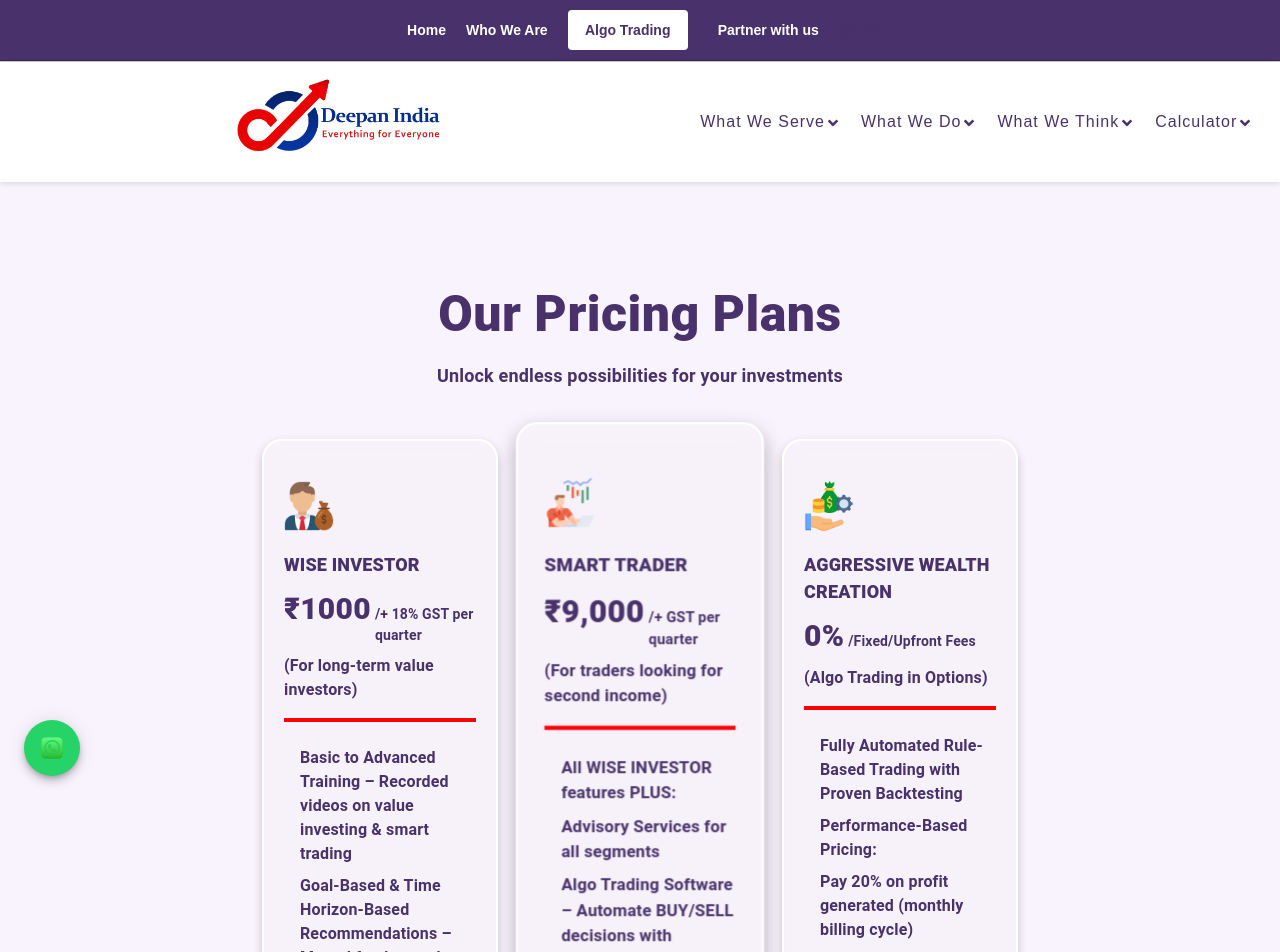
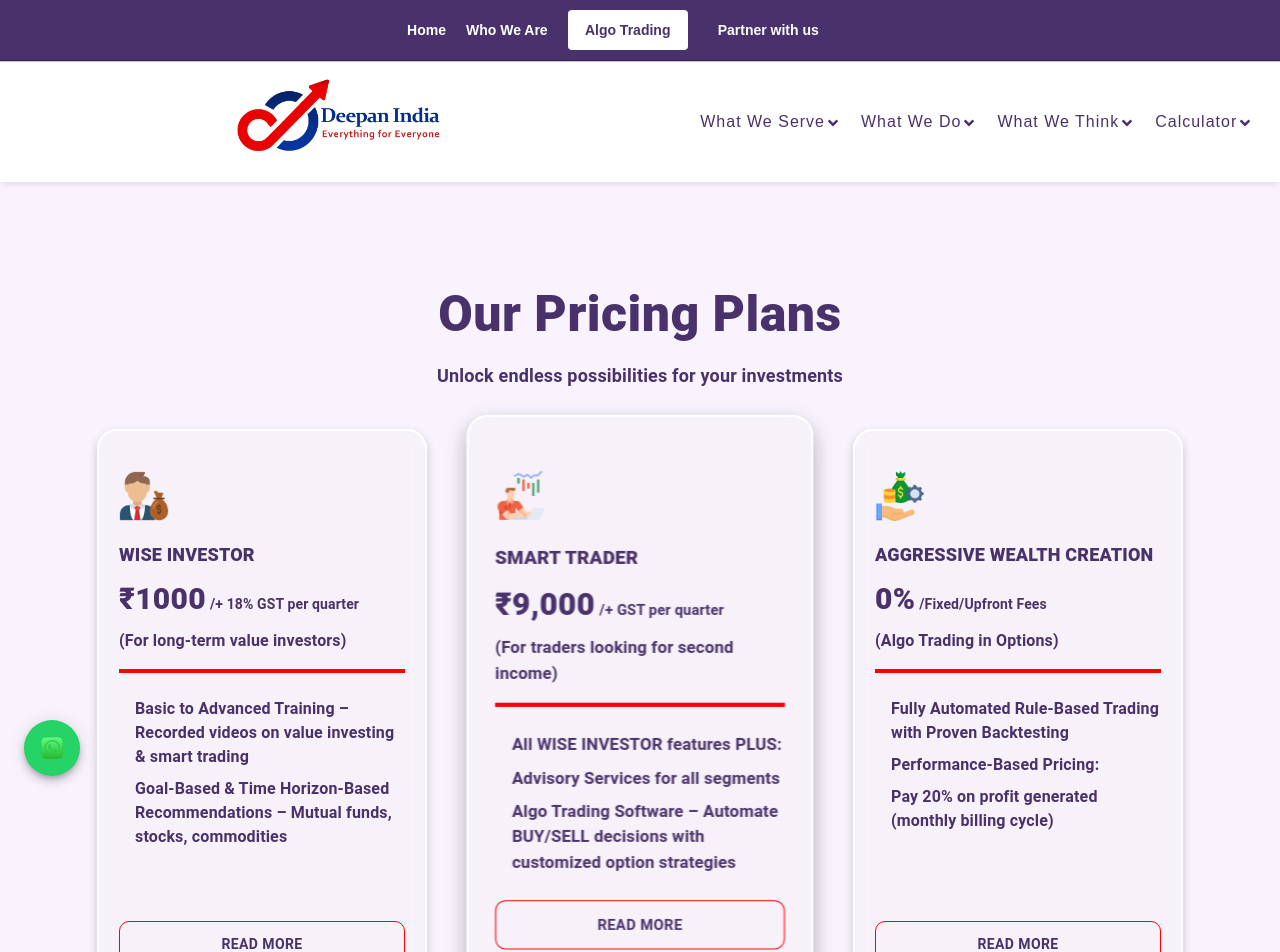
Before and after one commit to Rahulprasada/newdeepanindia, a Next.js app: page /components/pricingplans in a window 1280 px wide. Shown: the top 952 px of the page. Built offline with nearby package versions, Linux system fonts and the light colour scheme; some icons are missing.

Commit message:
pricing card alignment fix

```diff
--- a/src/app/components/pricingplans/PricingCard.js
+++ b/src/app/components/pricingplans/PricingCard.js
@@ -57,9 +57,9 @@ const PricingCard = ({
       sx={{
         // --- CORE LAYOUT ---
         height: "100%",
+        maxHeight:'600px',
         display: "flex",
         flexDirection: "column",
-
         // --- STYLES TRANSLATED FROM STYLED-COMPONENTS ---
         padding: isCenterCard ? { xs: "40px 20px", md: "50px 25px" } : "40px 20px 20px",
         borderRadius: "20px",
--- a/src/app/components/pricingplans/page.js
+++ b/src/app/components/pricingplans/page.js
@@ -1,11 +1,11 @@
 "use client";
 
-import React, { useState } from "react";
+import React from "react";
 import Box from "@mui/material/Box";
 import Container from "@mui/material/Container";
 import Grid from "@mui/material/Grid";
 import Typography from "@mui/material/Typography";
-import PricingCard from "./PricingCard";
+import PricingCard from "./PricingCard"; // Assuming PricingCard is a client component
 import Investor from "../../../assets/investor.png"; // Ensure these paths are correct
 import Trader from "../../../assets/trader.png";
 import Wealth from "../../../assets/wealth-management.png";
@@ -31,8 +31,6 @@ const plansData = [
     description: "+ GST per quarter",
     icon: Trader,
     subtitle: "(For traders looking for second income)",
-    // These are summary features displayed on the card.
-    // The dialog will show the full list (WISE INVESTOR features + these two)
     features: [
       "All WISE INVESTOR features PLUS:",
       "Advisory Services for all segments",
@@ -59,12 +57,13 @@ export default function PricingPlans() {
   return (
     <Box
       sx={{
-          padding: { xs: "30px 0", sm: "85px 0" },
+        padding: { xs: "30px 0", sm: "85px 0" }, // Responsive vertical padding
         backgroundColor: "#f9f3fe",
         position: "relative",
         overflow: "hidden",
       }}
     >
+      <Container maxWidth="lg"> {/* Using maxWidth="lg" for consistent content width */}
         <Typography
           sx={{
             padding: "10px",
@@ -82,7 +81,7 @@ export default function PricingPlans() {
             fontWeight: 600,
             color: "#49326b",
             fontSize: "18px",
-            mb: { xs: 2, sm: 3 },
+            mb: { xs: 2, sm: 3 }, // Margin bottom for spacing below subtitle
           }}
         >
           Unlock endless possibilities for your investments
@@ -90,30 +89,27 @@ export default function PricingPlans() {
 
         <Grid
           container
-          spacing={{ xs: 2, sm: 4, md: 3 }}
+          maxWidth={'1500px'}
+          spacing={{ xs: 2, sm: 4, md: 6 }} // Responsive spacing between grid items
+          justifyContent="center" // Center cards when there aren't enough to fill a row
+          alignItems="stretch" // Crucial: Makes all cards in a row have the same height
           sx={{
-            marginBottom: "10px",
-            marginTop: "10px",
-            maxWidth: "100%",
-            display: "flex",
-            justifyContent: { sm: "center", md: "center" },
-            flexDirection: { sm: "column", md: "row", margin: "50px" },
-          }} // alignItems: "stretch" for Grid items to have same height
+            // Remove conflicting margin/flexDirection here, rely on Grid's props
+            marginTop: { xs: '20px', sm: '40px' }, // Add top margin
+            marginBottom: { xs: '20px', sm: '40px' }, // Add bottom margin
+          }}
         >
           {plansData.map((plan, index) => (
             <Grid
               item
-              xs={12}
-              sm={4}
-              md={4}
+              xs={12} // Full width on extra-small screens (1 column)
+              sm={6} // Half width on small screens (2 columns)
+              md={4} // One-third width on medium and larger screens (3 columns)
               key={index}
-              sx={{ maxWidth: { md: "20%", sm: "90%", xs: "90%" } }}
+              sx={{maxWidth:'330px',width:'100%'}}
+              // Removed maxWidth on Grid item: Let the Grid system manage item widths
             >
-              {" "}
-              {/* Changed sm to 6 for better intermediate step; keeping md={4} for 3 columns */}
-              {/* To strictly enforce 3 columns on small screens if space allows: sm={4} */}
-              {/* If you have exactly 3 plans, sm={4} md={4} is ideal: */}
-              {/* <Grid item xs={12} sm={4} md={4} key={index}> */}
+              {/* Ensure PricingCard itself is flexible (e.g., width: 100% inside) */}
               <PricingCard
                 index={index}
                 title={plan.title}
@@ -122,12 +118,12 @@ export default function PricingPlans() {
                 subtitle={plan.subtitle}
                 features={plan.features}
                 icon={plan.icon}
-                allPlansData={plansData} // Pass all plans data for reference (e.g., for SMART TRADER inheritance)
-                // buttonText, popular, colorClass are not in plansData or used by provided PricingCard
+                allPlansData={plansData}
               />
             </Grid>
           ))}
         </Grid>
+      </Container>
     </Box>
   );
 }
--- a/src/app/protected/layout.js
+++ b/src/app/protected/layout.js
@@ -1,7 +1,7 @@
 "use client";
 
 import { useEffect } from "react";
-import { isAuthenticatedClient, redirectToLogin } from "../../lib/auth";
+import { isAuthenticatedClient, redirectToLogin } from "../lib/auth";
 
 export default function ProtectedLayout({ children }) {
   useEffect(() => {
```
Lines whose indentation alone changed are shown as unchanged.
